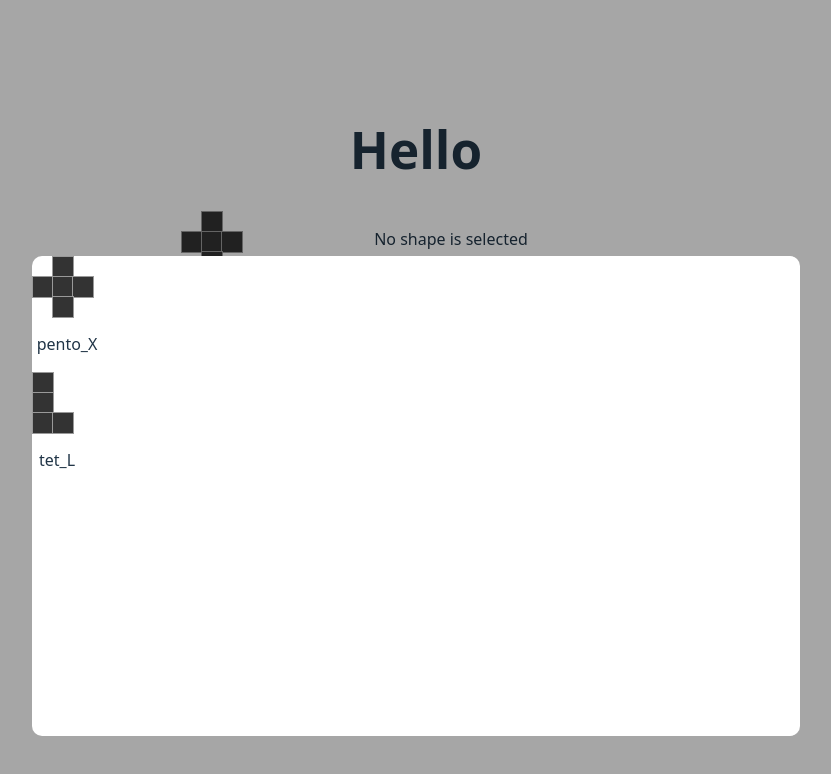
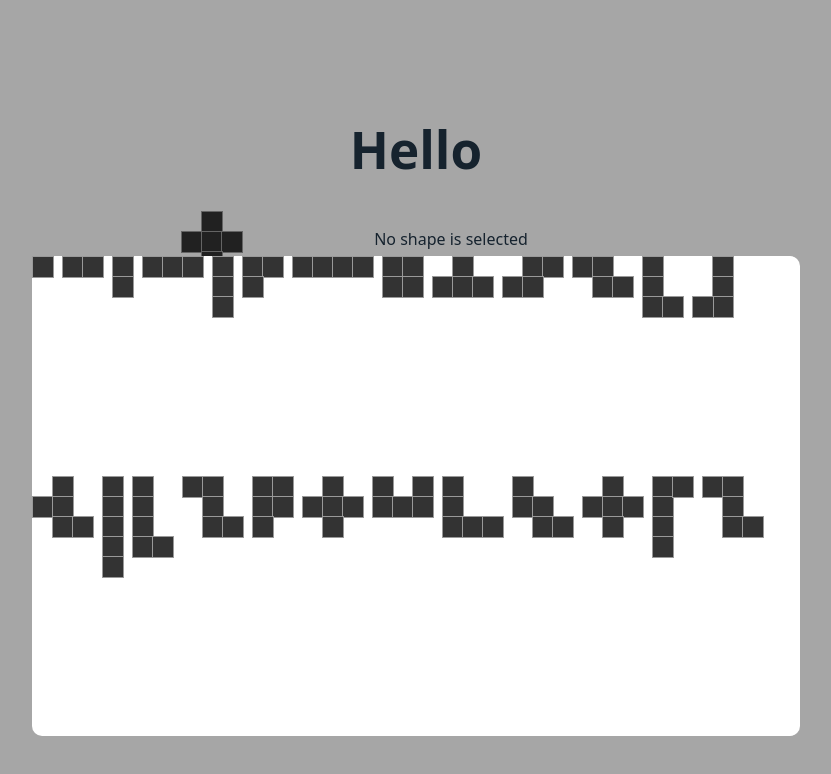
Before and after one commit to ChrisBriant/tetronimo_react, a React (Vite) app: page / in a window 1280 px wide. Shown: the top 774 px of the page, without its empty margins (224-1055 px from the left). Built offline with nearby package versions, Linux system fonts and the light colour scheme.

Commit message:
Seperated the shape display and working on MarketPlace component

```diff
--- a/src/App.css
+++ b/src/App.css
@@ -29,4 +29,12 @@
   background-color: #fff;
   margin: 20% auto;
   border-radius: 10px;
+
 }
+
+#marketPlace {
+  display: flex;
+  flex-direction: row;
+  flex-wrap: wrap;   /* important */
+  width: 100%;
+}
--- a/src/App.jsx
+++ b/src/App.jsx
@@ -1,6 +1,7 @@
 import { useState, useEffect, useContext } from "react";
 import "./App.css";
 import ShapeSelector from "./components/ShapeSelector";
+import MarketPlace from "./components/MarketPlace";
 import ShapeGrid from "./components/ShapeGrid";
 import GhostShape from "./components/GhostShape";
 import { Context as ShapeDataContext } from "./context/ShapeDataContext";
@@ -23,7 +24,7 @@ function App() {
     console.log("Player 2 Shapes", player2Shapes);
     setPlayerAvailableShapes({player: "player2", shapes: player2Shapes});
     setPlayerAvailableShapes({player: "player1", shapes: player1Shapes});
-    setOverlayComponent(<ShapeSelector shapes={player1Shapes} />);
+    setOverlayComponent(<MarketPlace shapes={SHAPES} />);
   }, []);
 
   // Track mouse globally
--- /dev/null
+++ b/src/components/MarketPlace.jsx
@@ -0,0 +1,36 @@
+import { useState } from "react";
+import ShapeDisplay from "./ShapeDisplay";
+
+const CELL = 20; // square size in px
+
+const MarketPlace = (props) => {
+    const [selected, setSelected] = useState(null);
+
+
+    const handleBuyShape = (shape) => {
+        const shapeCost = shape.cells.length;
+
+        console.log("BUY SHAPE", shape.id, shapeCost);
+    }
+
+    return(
+        <div id="marketPlace">
+            {
+                props.shapes.map((shape) => (
+                    <div
+                        key={shape.id}
+                        onClick={ () => handleBuyShape(shape) }
+                        className={`border rounded p-2 cursor-pointer hover:bg-gray-100 transition ${
+                        selected === shape.id ? "bg-blue-100" : ""
+                        }`}
+                        style={{ width: shape.getBoundingBox().width * CELL + 10 }}
+                    >
+                        <ShapeDisplay shape={shape} cellSize={CELL} />
+                    </div>
+                ))
+            }
+        </div>
+    );
+}
+
+export default MarketPlace;
--- /dev/null
+++ b/src/components/ShapeDisplay.jsx
@@ -0,0 +1,52 @@
+// import { useContext } from "react";
+// import {Context as GameDataContext} from "../context/GameDataContext";
+
+
+const ShapeDisplay = (props) => {
+    // const [selected, setSelected] = useState(null);
+    // const {state:{currentPlayerTurn},} = useContext(GameDataContext);
+    // const {setSelectedShape} = useContext(ShapeDataContext);
+    // const { width, height } = props.shape.getBoundingBox();
+
+    // const handleSelect = (shape) => {
+    // //Block selection if not the player's turn
+    // console.log('CURRENT PLAYER TURN', currentPlayerTurn);
+    // if(!currentPlayerTurn) return;
+
+    // if(!canAnyShapeFit(grid,props.shapes)) {
+    //     console.log("PLAYER CANNOT GO");
+    // }
+    //     console.log("Shape clicked:", shape);
+    //     setSelected(shape.id);
+    //     setSelectedShape(shape);
+    // };
+    const { width, height } = props.shape.getBoundingBox();
+
+
+    return (
+        <div
+            style={{
+            position: "relative",
+            width: width * props.cellSize,
+            height: height * props.cellSize,
+            }}
+        >
+            {props.shape.cells.map(([x, y], index) => (
+            <div
+                key={index}
+                style={{
+                position: "absolute",
+                left: x * props.cellSize,
+                top: y * props.cellSize,
+                width: props.cellSize,
+                height: props.cellSize,
+                background: "#333",
+                border: "1px solid #999",
+                }}
+            />
+            ))}
+        </div>
+    );
+}
+
+export default ShapeDisplay;
--- a/src/components/ShapeSelector.jsx
+++ b/src/components/ShapeSelector.jsx
@@ -3,6 +3,7 @@ import {Context as ShapeDataContext} from "../context/ShapeDataContext";
 import {Context as GameDataContext} from "../context/GameDataContext";
 import { SHAPES } from "../shapes/shapeDefinitions";
 import { canAnyShapeFit } from "../logic/placement";
+import ShapeDisplay from "./ShapeDisplay";
 
 const CELL = 20; // square size in px
 
@@ -27,6 +28,7 @@ const ShapeSelector = (props) => {
   return (
     <div className="grid grid-cols-4 gap-4 p-4">
       {props.shapes.map((shape) => {
+        //return <ShapeDisplay key={shape.id} shape={shape} />
         const { width, height } = shape.getBoundingBox();
 
         return (
@@ -38,7 +40,8 @@ const ShapeSelector = (props) => {
             }`}
             style={{ width: width * CELL + 10 }}
           >
-            <div
+            <ShapeDisplay shape={shape} cellSize={CELL} />
+            {/* <div
               style={{
                 position: "relative",
                 width: width * CELL,
@@ -59,7 +62,7 @@ const ShapeSelector = (props) => {
                   }}
                 />
               ))}
-            </div>
+            </div> */}
             <p className="text-sm mt-1 text-center">{shape.id}</p>
           </div>
         );
```
